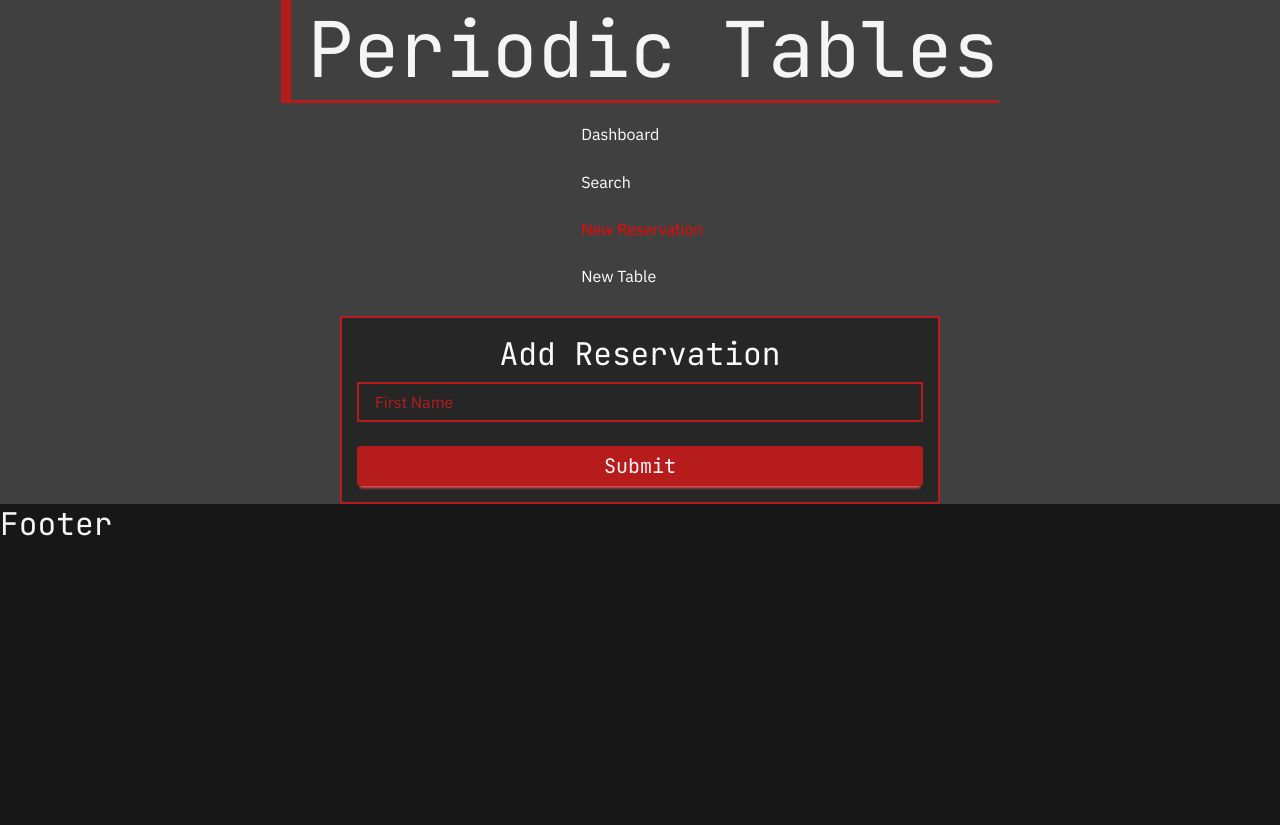
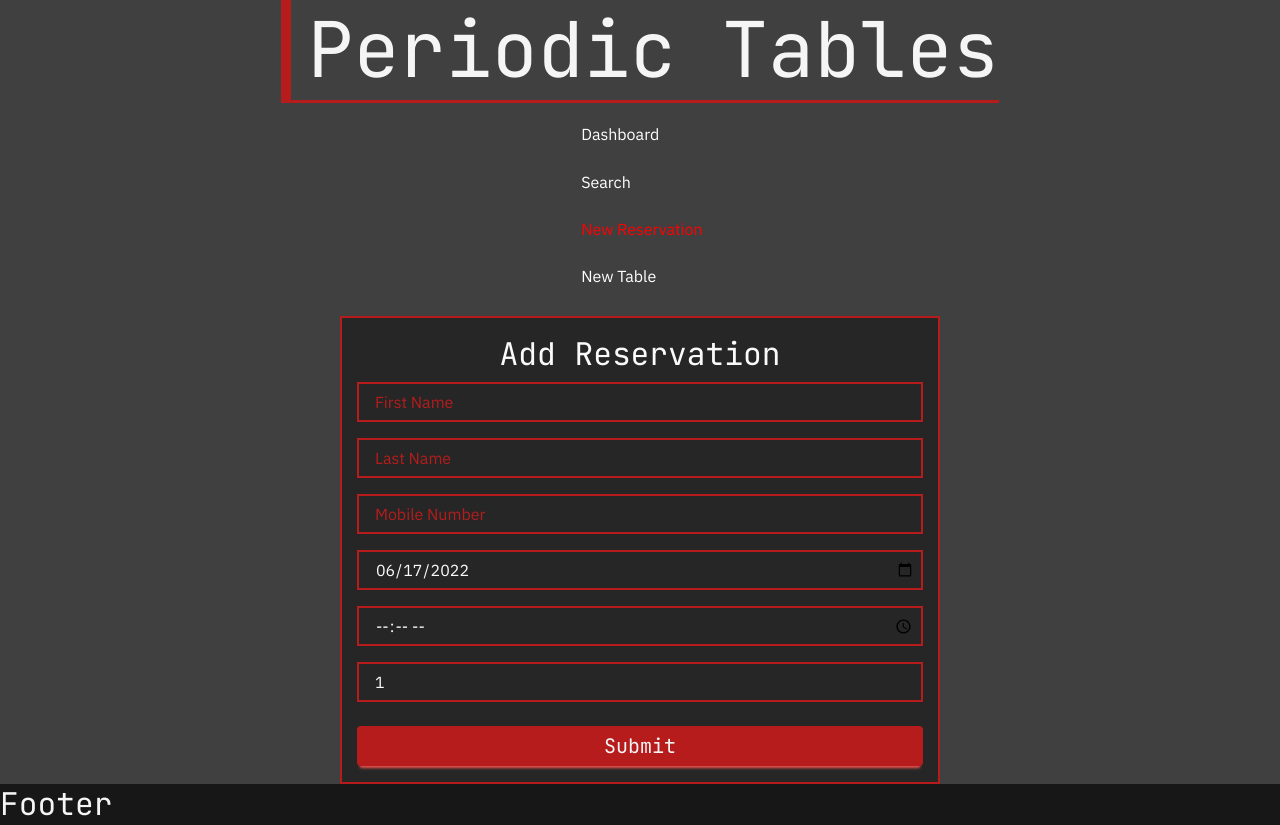
Before and after one commit to harryscodingvault/Restaurant-Reservation-System, a React (Create React App) app in the folder front-end/: page /reservations/new in a window 1280 px wide. Before the commit the page ends 800 px from the top, so only its background shows below. Built offline with nearby package versions, Linux system fonts and the light colour scheme; no server answers; a web font is replaced by a local one.

Commit message:
add reservation form added

```diff
--- a/front-end/src/layout/FormRow.js
+++ b/front-end/src/layout/FormRow.js
@@ -1,7 +1,29 @@
 import React from "react";
+import Wrapper from "./FormRow.style.js";
 
-const FormRow = () => {
-  return <div>FormRow</div>;
+const FormRow = ({
+  type,
+  name,
+  placeholder,
+  value,
+  handleChange,
+  min,
+  pattern,
+}) => {
+  return (
+    <div className="form-row">
+      <input
+        className="form-input"
+        type={type}
+        name={name}
+        placeholder={placeholder}
+        value={value}
+        onChange={handleChange}
+        min={min}
+        pattern={pattern}
+      ></input>
+    </div>
+  );
 };
 
 export default FormRow;
--- /dev/null
+++ b/front-end/src/layout/FormRow.style.js
@@ -0,0 +1,29 @@
+import styled from "styled-components";
+
+const Wrapper = styled.section`
+  width: 100%;
+  background-color: var(--grey-700);
+  display: flex;
+  flex-direction: column;
+  align-items: center;
+  h2 {
+    font-size: 6vw;
+    cursor: pointer;
+  }
+  ul {
+    display: flex;
+    flex-direction: column;
+
+    li {
+      width: 100%;
+      padding: 0.5rem;
+      margin: 0.1rem;
+      cursor: pointer;
+      :hover {
+        background-color: var(--primary-500);
+      }
+    }
+  }
+`;
+
+export default Wrapper;
--- a/front-end/src/pages/addReservation/addReservation.js
+++ b/front-end/src/pages/addReservation/addReservation.js
@@ -1,40 +1,81 @@
 import React, { useState } from "react";
 import Wrapper from "./addReservation.style.js";
+import FormRow from "../../layout/FormRow.js";
+
+import { today } from "../../utils/date-time.js";
 
 const initialValues = {
   first_name: "",
   last_name: "",
   mobile_number: "",
-  reservation_date: "",
+  reservation_date: today(),
   reservation_time: "",
+  people: 1,
 };
 
 const AddReservation = () => {
   const [values, setValues] = useState(initialValues);
 
   const handleChange = (e) => {
-    console.log(e);
+    const name = e.target.name;
+    const value = e.target.value;
+    console.log(name, value);
+    setValues({ ...values, [name]: value });
   };
 
   const onSubmit = (e) => {
     e.preventDefault();
-    console.log(e.target);
+    console.log(values);
   };
 
   return (
     <Wrapper>
       <form className="form" onSubmit={onSubmit}>
         <h3>Add Reservation</h3>
-        <div className="form-row">
-          <input
-            type="text"
-            className="form-input"
-            name="first_name"
-            placeholder="First Name"
-            value={values.first_name}
-            onChange={handleChange}
-          ></input>
-        </div>
+        <FormRow
+          type="text"
+          name="first_name"
+          placeholder="First Name"
+          value={values.first_name}
+          handleChange={handleChange}
+        ></FormRow>
+        <FormRow
+          type="text"
+          name="last_name"
+          placeholder="Last Name"
+          value={values.last_name}
+          handleChange={handleChange}
+        ></FormRow>
+        <FormRow
+          type="tel"
+          name="mobile_number"
+          placeholder="Mobile Number"
+          value={values.mobile_number}
+          pattern="[0-9]{3}-[0-9]{3}-[0-9]{4}"
+          handleChange={handleChange}
+        ></FormRow>
+        <FormRow
+          type="date"
+          name="reservation_date"
+          placeholder="Reservation Date"
+          value={values.reservation_date}
+          handleChange={handleChange}
+        ></FormRow>
+        <FormRow
+          type="time"
+          name="reservation_time"
+          placeholder="Reservation Time"
+          value={values.reservation_time}
+          handleChange={handleChange}
+        ></FormRow>
+        <FormRow
+          type="number"
+          name="people"
+          placeholder="Number of People"
+          value={values.people}
+          handleChange={handleChange}
+          min="1"
+        ></FormRow>
         <button className="btn btn-blok" type="submit">
           <h5>Submit</h5>
         </button>
```
